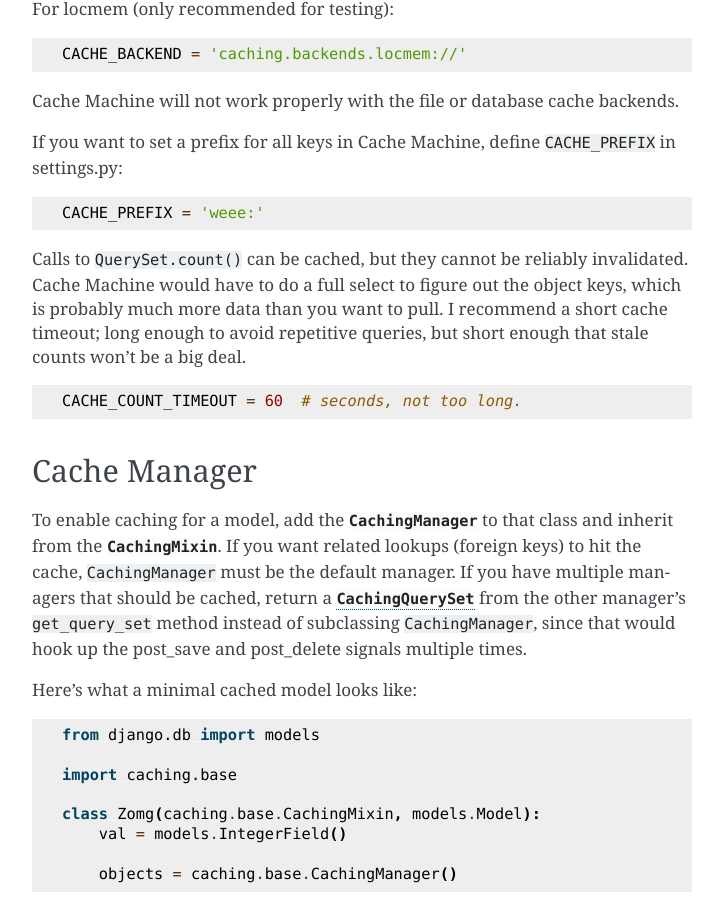
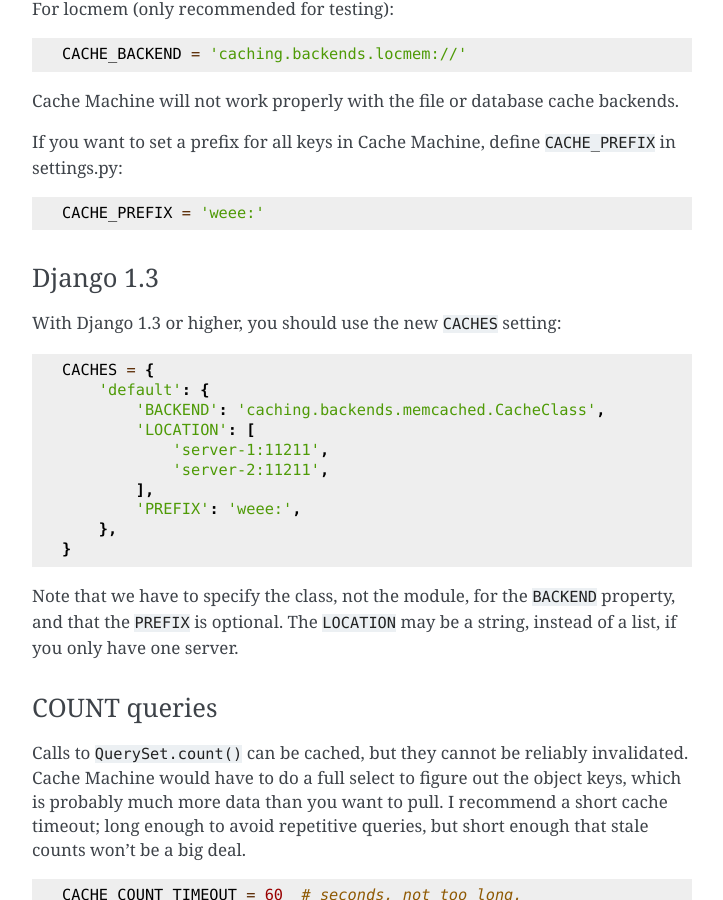
Before and after one commit to django-cache-machine/django-cache-machine, a Sphinx documentation site: the page built from docs/index.rst, in a window 1280 px wide and 900 px high, scrolled down 573 px. Shown: the whole window, without its empty margins (388-1111 px from the left). Built offline with Sphinx 7.4.7, drawn with Linux system fonts in a browser that asks for light colours; some of the changed text lies outside the part shown.

Commit message:
Update docs for Django 1.3.

```diff
--- a/docs/index.rst
+++ b/docs/index.rst
@@ -35,6 +35,31 @@
 ``CACHE_PREFIX`` in settings.py::
 
     CACHE_PREFIX = 'weee:'
+
+
+Django 1.3
+^^^^^^^^^^
+
+With Django 1.3 or higher, you should use the new ``CACHES`` setting::
+
+    CACHES = {
+        'default': {
+            'BACKEND': 'caching.backends.memcached.CacheClass',
+            'LOCATION': [
+                'server-1:11211',
+                'server-2:11211',
+            ],
+            'PREFIX': 'weee:',
+        },
+    }
+
+Note that we have to specify the class, not the module, for the ``BACKEND``
+property, and that the ``PREFIX`` is optional. The ``LOCATION`` may be a
+string, instead of a list, if you only have one server.
+
+
+COUNT queries
+^^^^^^^^^^^^^
 
 Calls to ``QuerySet.count()`` can be cached, but they cannot be reliably
 invalidated.  Cache Machine would have to do a full select to figure out the
```
